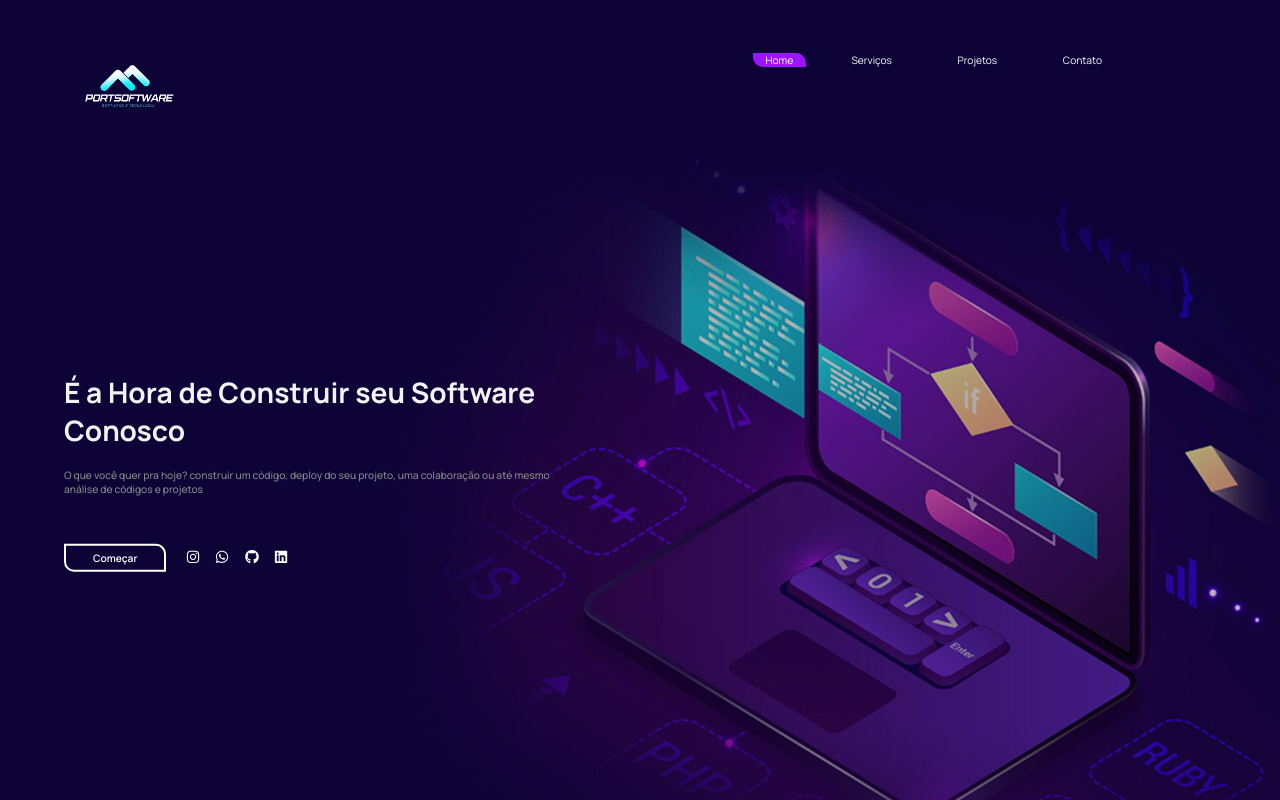
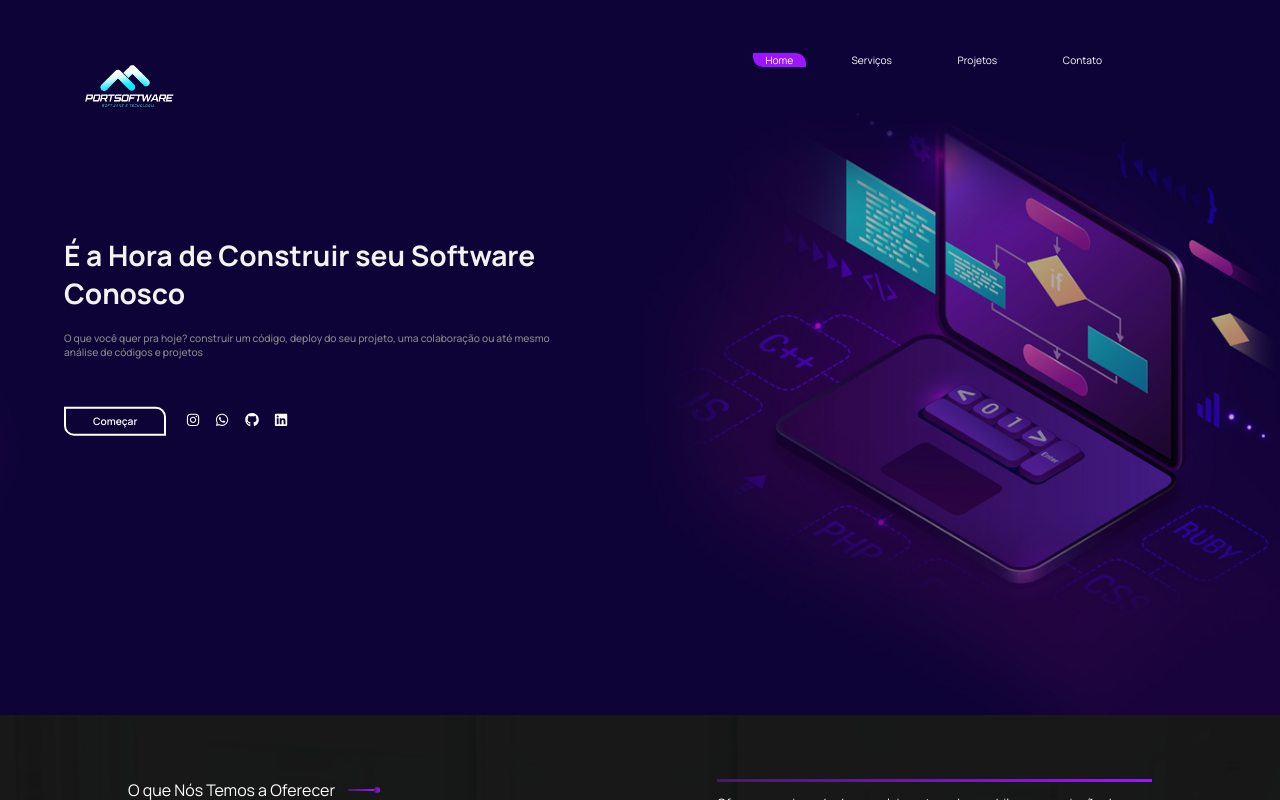
Before and after one commit to PedroPaulo-Git/PortSoftware, a React (Vite) app: page / in a window 1280 px wide. Shown: the top 800 px of the page. Built offline with nearby package versions, Linux system fonts and the light colour scheme.

Commit message:
responsivity mobile of home

```diff
--- a/src/components/Home/Home.css
+++ b/src/components/Home/Home.css
@@ -89,7 +89,7 @@
 
 }
 
-@media (max-width:420px) {
+@media (max-width:650px) {
     .home {
         height: 150vw;
     }
--- a/src/components/Home/Home.tsx
+++ b/src/components/Home/Home.tsx
@@ -1,6 +1,7 @@
 import './Home.css'
 import { HeaderHome } from '../HeaderHome/HeaderHome'
-import HomeImage from '../../assets/mobilehomebackground.jpg'
+import HomeImage from '../../assets/homeproject.jpg'
+import HomeImageMobile from '../../assets/mobilehomebackground.jpg'
 import { Services } from '../Services/Services'
 import { Project } from '../Projects/Project'
 import { BackgroundDesign } from '../backgroundDesign/BackgroundDesign'
@@ -12,9 +13,26 @@ import { FaWhatsapp } from "react-icons/fa6";
 import { FaGithub } from "react-icons/fa6";
 import { FaLinkedin } from "react-icons/fa6";
 import { NavMobile } from '../NavMobile/NavMobile'
-import { useState } from 'react'
+import { useEffect, useState } from 'react'
 
 export const Home = () => {
+
+    const [windowWidth, setWindowWidth] = useState(window.innerWidth);
+
+
+    const updateWidth = () => {
+      setWindowWidth(window.innerWidth);
+    };
+
+    useEffect(() => {
+      window.addEventListener('resize', updateWidth);
+      return () => {
+        window.removeEventListener('resize', updateWidth);
+      };
+    }, []);
+
+    // Step 4: Use the width in your component
+    const WIDTH_CONSTANT = window
 
     const [displayMobile, setDisplayMobile] = useState(false);
 
@@ -45,14 +63,20 @@ export const Home = () => {
             </div>
 
           </div>
-        <img className='homeimage' src={HomeImage} alt="" />
+
+      {windowWidth <= 650 ? (
+        <img className="homeimage" src={HomeImageMobile} alt="Mobile version" />
+      ) : (
+        <img className="homeimage" src={HomeImage} alt="Desktop version" />
+      )}
+
         </div>
         <div>
 
           {displayMobile ? <NavMobile toggleMenuOff={toggleMenuOff} /> : null}
           <Services />
           <Project />
-        <BackgroundDesign/>
+          <BackgroundDesign />
           <Contact />
           <Footer />
         </div>
```
Also changed, not shown: 1 other file (tests, documents, lock files or other folders). Lines whose indentation alone changed are shown as unchanged.
